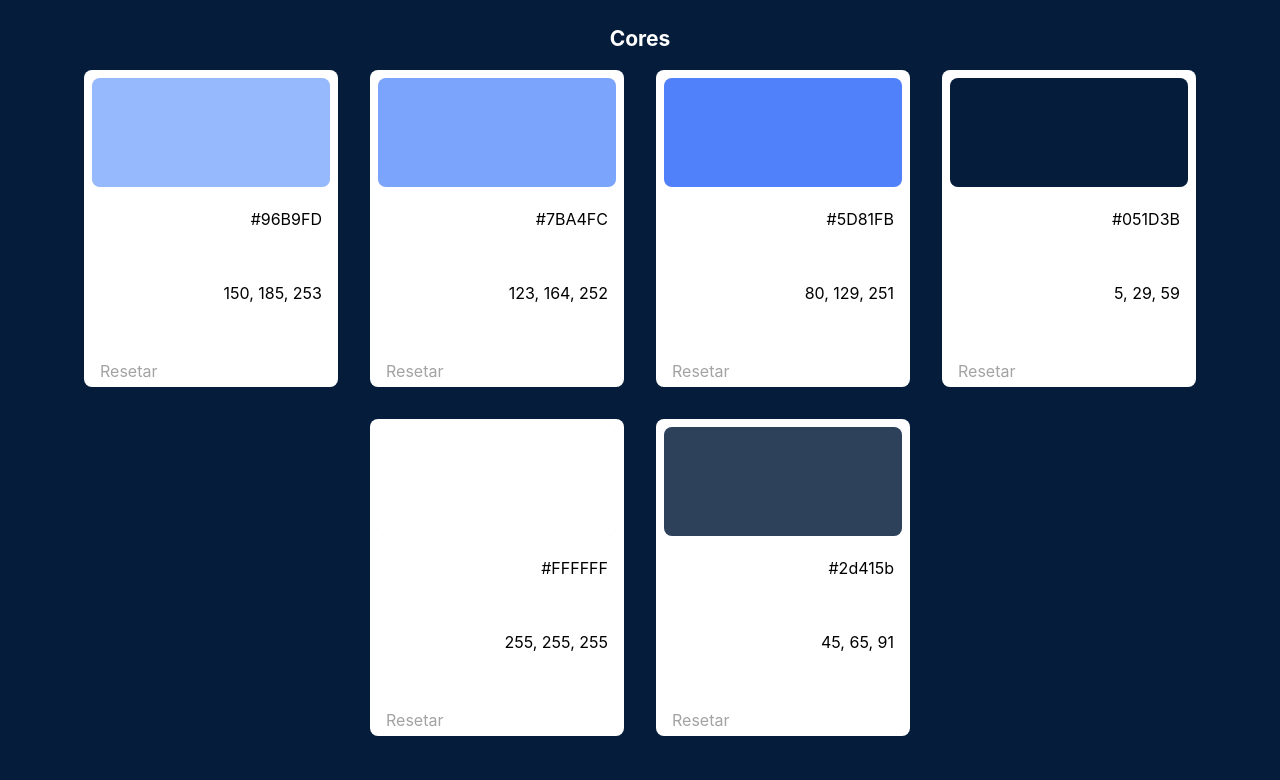
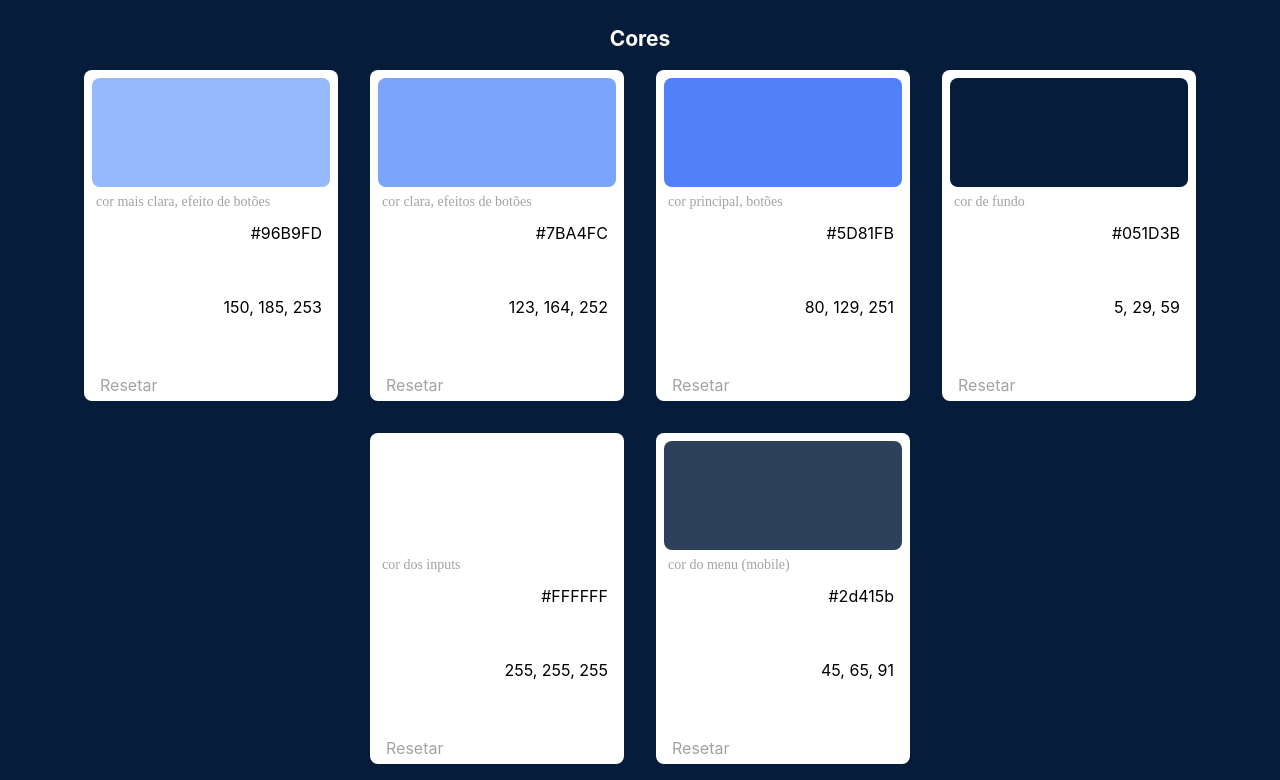
Before and after one commit to daniel-ben/alura-challenge-2, a website with bundled scripts: page app/telas/paleta.html in a window 1280 px wide. Shown: the part 73-853 px from the top of the page. Before the commit the page ends 825 px from the top, so only its background shows below. Built offline with nearby package versions, Linux system fonts and the light colour scheme.

Commit message:
update readme

```diff
--- a/app/assets/css/color-card.css
+++ b/app/assets/css/color-card.css
@@ -36,6 +36,12 @@
 
 .color__input-cover:hover {
   cursor: pointer;
+}
+
+.color__label {
+  margin-left: 12px;
+  color: #A3A3A3;
+  font-size: 14px;
 }
 
 .color__info {
--- a/app/telas/paleta.html
+++ b/app/telas/paleta.html
@@ -52,6 +52,7 @@
           <div class="color__card" data-color-card>
             <div class="color__input-cover" data-color-cover></div>
             <input type="color" name="lightest-color" value="#96B9FD" class="color__input" data-color-picker>
+            <p class="color__label">cor mais clara, efeito de botões</p>
             <div class="color__info color__hex">
               <p class="sidebar-title-typ color__title">HEX</p>
               <p class="color__value" contenteditable data-color-hex>#96B9FD</p>
@@ -66,6 +67,7 @@
           <div class="color__card" data-color-card>
             <div class="color__input-cover" data-color-cover></div>
             <input type="color" name="light-color" value="#7BA4FC" class="color__input" data-color-picker>
+            <p class="color__label">cor clara, efeitos de botões</p>
             <div class="color__info color__hex">
               <p class="sidebar-title-typ color__title">HEX</p>
               <p class="color__value" contenteditable data-color-hex>#7BA4FC</p>
@@ -80,6 +82,7 @@
           <div class="color__card" data-color-card>
             <div class="color__input-cover" data-color-cover></div>
             <input type="color" name="primary-color" value="#5D81FB" class="color__input" data-color-picker>
+            <p class="color__label">cor principal, botões</p>
             <div class="color__info color__hex">
               <p class="sidebar-title-typ color__title">HEX</p>
               <p class="color__value" contenteditable data-color-hex>#5D81FB</p>
@@ -94,6 +97,7 @@
           <div class="color__card" data-color-card>
             <div class="color__input-cover" data-color-cover></div>
             <input type="color" name="dark-color" value="#051D3B" class="color__input" data-color-picker>
+            <p class="color__label">cor de fundo</p>
             <div class="color__info color__hex">
               <p class="sidebar-title-typ color__title">HEX</p>
               <p class="color__value" contenteditable data-color-hex>#051D3B</p>
@@ -108,6 +112,7 @@
           <div class="color__card" data-color-card>
             <div class="color__input-cover" data-color-cover></div>
             <input type="color" name="input-color" value="#FFFFFF" class="color__input" data-color-picker>
+            <p class="color__label">cor dos inputs</p>
             <div class="color__info color__hex">
               <p class="sidebar-title-typ color__title">HEX</p>
               <p class="color__value" contenteditable data-color-hex>#FFFFFF</p>
@@ -122,6 +127,7 @@
           <div class="color__card" data-color-card>
             <div class="color__input-cover" data-color-cover></div>
             <input type="color" name="menu-color" value="#FFFFFF" class="color__input" data-color-picker>
+            <p class="color__label">cor do menu (mobile)</p>
             <div class="color__info color__hex">
               <p class="sidebar-title-typ color__title">HEX</p>
               <p class="color__value" contenteditable data-color-hex>#2d415b</p>
```
Also changed, not shown: README.md, app/assets/img/comunidade-screen.png (added), app/assets/img/editor-screen.png (added), app/assets/img/style_guide-screen.png (added).
